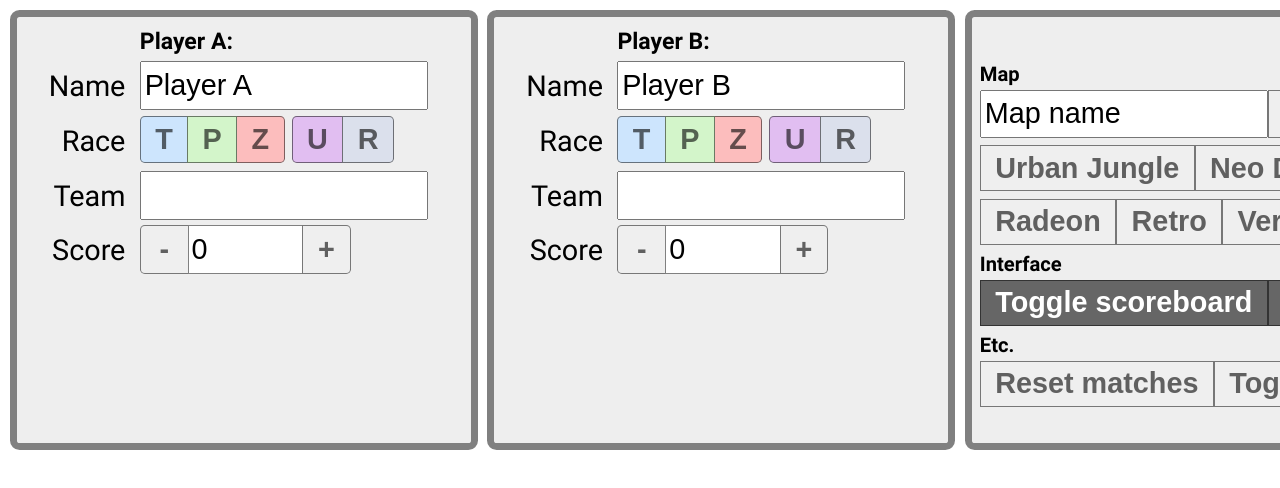
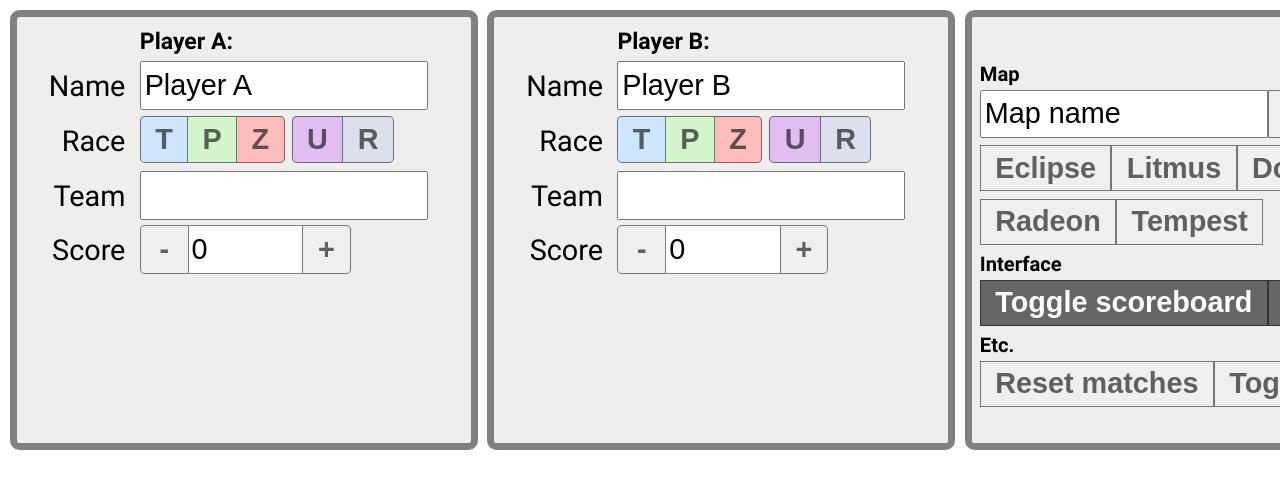
Before and after one commit to msikma/nslscore, a React (Vite) app: page / in a window 1280 px wide. Shown: the top 488 px of the page. Built offline with nearby package versions, Linux system fonts and the light colour scheme.

Commit message:
New maps for CSLPRO

```diff
--- a/src/state/app-state.js
+++ b/src/state/app-state.js
@@ -54,7 +54,8 @@ export function useScoreboardState(setInitialValues = true, setDebugValues = fal
       isDebugging: false,
       mapName: 'Map name',
       //knownMaps: ["Stargazer", "Urban Jungle", "Tempest", "Desert Rose", "Midnight Sun", "Nightshade", "Radiance"],
-      knownMaps: ["Urban Jungle", "Neo Dark Origin", "Neo Sylphid", "Citadel", "Radeon", "Retro", "Vermeer"],
+      //knownMaps: ["Urban Jungle", "Neo Dark Origin", "Neo Sylphid", "Citadel", "Radeon", "Retro", "Vermeer"],
+      knownMaps: ["Eclipse", "Litmus", "Dominator", "Fighting Spirit", "KnockOut", "Radeon", "Tempest"],
       tournamentName: 'CSLPRO',
       __setInitialValues: true
     })
```
